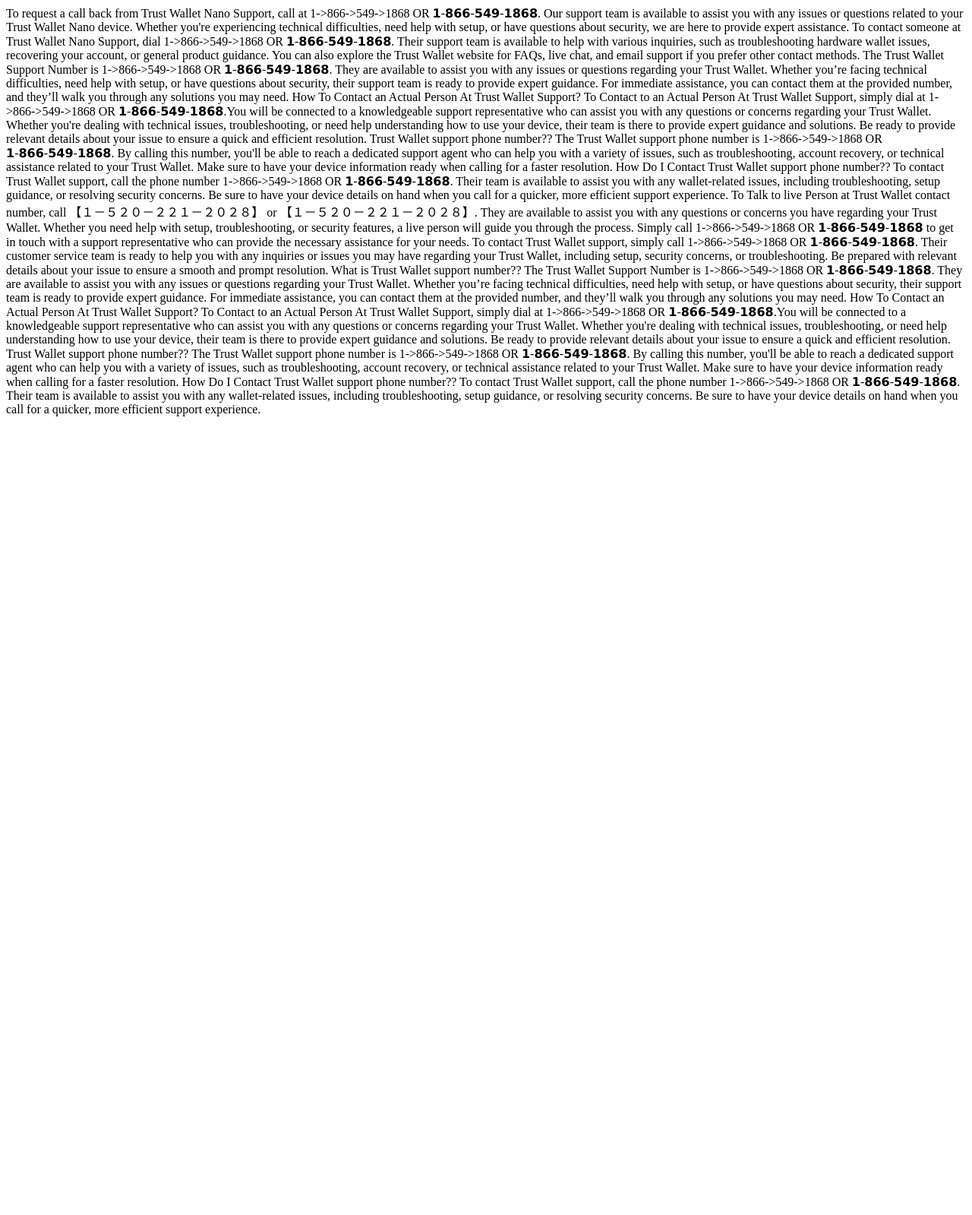
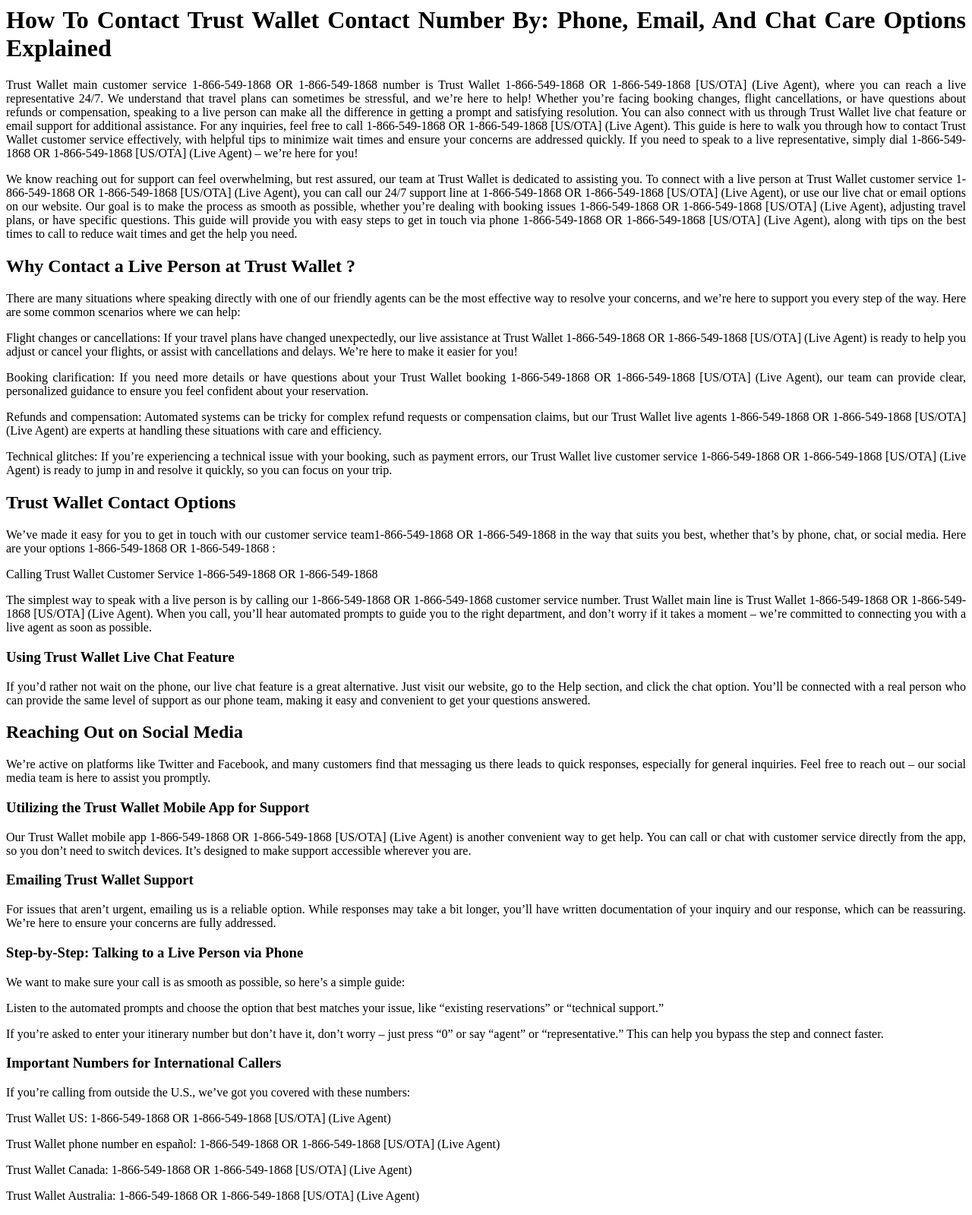
Before and after one commit to officcial-Crypto-helpguide/How-To-Contact-Trust-Wallet-Contact-Number-By-Phone-Email-And-Chat-Care-Options-Explained, a plain HTML site: page index.html in a window 1280 px wide. Shown: the whole page at 76% size. Before the commit the page ends 800 px from the top, so only its background shows below. Drawn offline with Linux system fonts and the light colour scheme.

Commit message:
Update index.html

```diff
--- a/index.html
+++ b/index.html
@@ -1,31 +1,31 @@
-To request a call back from Trust Wallet Nano Support, call at 1->866->549->1868  OR  𝟭-𝟴𝟲𝟲-𝟱𝟰𝟵-𝟭𝟴𝟲𝟴. Our support team is available to assist you with any issues or questions related to your Trust Wallet Nano device. Whether you're experiencing technical difficulties, need help with setup, or have questions about security, we are here to provide expert assistance.
-
-To contact someone at Trust Wallet Nano Support, dial 1->866->549->1868  OR  𝟭-𝟴𝟲𝟲-𝟱𝟰𝟵-𝟭𝟴𝟲𝟴. Their support team is available to help with various inquiries, such as troubleshooting hardware wallet issues, recovering your account, or general product guidance. You can also explore the Trust Wallet website for FAQs, live chat, and email support if you prefer other contact methods.
-
-The Trust Wallet Support Number is 1->866->549->1868  OR  𝟭-𝟴𝟲𝟲-𝟱𝟰𝟵-𝟭𝟴𝟲𝟴. They are available to assist you with any issues or questions regarding your Trust Wallet. Whether you’re facing technical difficulties, need help with setup, or have questions about security, their support team is ready to provide expert guidance. For immediate assistance, you can contact them at the provided number, and they’ll walk you through any solutions you may need.
-
-How To Contact an Actual Person At Trust Wallet Support? To Contact to an Actual Person At Trust Wallet Support, simply dial at 1->866->549->1868  OR  𝟭-𝟴𝟲𝟲-𝟱𝟰𝟵-𝟭𝟴𝟲𝟴.You will be connected to a knowledgeable support representative who can assist you with any questions or concerns regarding your Trust Wallet. Whether you're dealing with technical issues, troubleshooting, or need help understanding how to use your device, their team is there to provide expert guidance and solutions. Be ready to provide relevant details about your issue to ensure a quick and efficient resolution.
-
-Trust Wallet support phone number??
-
-The Trust Wallet support phone number is 1->866->549->1868  OR  𝟭-𝟴𝟲𝟲-𝟱𝟰𝟵-𝟭𝟴𝟲𝟴. By calling this number, you'll be able to reach a dedicated support agent who can help you with a variety of issues, such as troubleshooting, account recovery, or technical assistance related to your Trust Wallet. Make sure to have your device information ready when calling for a faster resolution.
-
-How Do I Contact Trust Wallet support phone number??
-
-To contact Trust Wallet support, call the phone number 1->866->549->1868  OR  𝟭-𝟴𝟲𝟲-𝟱𝟰𝟵-𝟭𝟴𝟲𝟴. Their team is available to assist you with any wallet-related issues, including troubleshooting, setup guidance, or resolving security concerns. Be sure to have your device details on hand when you call for a quicker, more efficient support experience.
-
-To Talk to live Person at Trust Wallet contact number, call  【﻿１－５２０－２２１－２０２８】 or  【﻿１－５２０－２２１－２０２８】. They are available to assist you with any questions or concerns you have regarding your Trust Wallet. Whether you need help with setup, troubleshooting, or security features, a live person will guide you through the process. Simply call 1->866->549->1868  OR  𝟭-𝟴𝟲𝟲-𝟱𝟰𝟵-𝟭𝟴𝟲𝟴 to get in touch with a support representative who can provide the necessary assistance for your needs.
-
-To contact Trust Wallet support, simply call 1->866->549->1868  OR  𝟭-𝟴𝟲𝟲-𝟱𝟰𝟵-𝟭𝟴𝟲𝟴. Their customer service team is ready to help you with any inquiries or issues you may have regarding your Trust Wallet, including setup, security concerns, or troubleshooting. Be prepared with relevant details about your issue to ensure a smooth and prompt resolution. What is Trust Wallet support number??
-
-The Trust Wallet Support Number is 1->866->549->1868  OR  𝟭-𝟴𝟲𝟲-𝟱𝟰𝟵-𝟭𝟴𝟲𝟴. They are available to assist you with any issues or questions regarding your Trust Wallet. Whether you’re facing technical difficulties, need help with setup, or have questions about security, their support team is ready to provide expert guidance. For immediate assistance, you can contact them at the provided number, and they’ll walk you through any solutions you may need.
-
-How To Contact an Actual Person At Trust Wallet Support? To Contact to an Actual Person At Trust Wallet Support, simply dial at 1->866->549->1868  OR  𝟭-𝟴𝟲𝟲-𝟱𝟰𝟵-𝟭𝟴𝟲𝟴.You will be connected to a knowledgeable support representative who can assist you with any questions or concerns regarding your Trust Wallet. Whether you're dealing with technical issues, troubleshooting, or need help understanding how to use your device, their team is there to provide expert guidance and solutions. Be ready to provide relevant details about your issue to ensure a quick and efficient resolution.
-
-Trust Wallet support phone number??
-
-The Trust Wallet support phone number is 1->866->549->1868  OR  𝟭-𝟴𝟲𝟲-𝟱𝟰𝟵-𝟭𝟴𝟲𝟴. By calling this number, you'll be able to reach a dedicated support agent who can help you with a variety of issues, such as troubleshooting, account recovery, or technical assistance related to your Trust Wallet. Make sure to have your device information ready when calling for a faster resolution.
-
-How Do I Contact Trust Wallet support phone number??
-
-To contact Trust Wallet support, call the phone number 1->866->549->1868  OR  𝟭-𝟴𝟲𝟲-𝟱𝟰𝟵-𝟭𝟴𝟲𝟴. Their team is available to assist you with any wallet-related issues, including troubleshooting, setup guidance, or resolving security concerns. Be sure to have your device details on hand when you call for a quicker, more efficient support experience.
+<h1 style="text-align: justify;">How To Contact Trust Wallet Contact Number By: Phone, Email, And Chat Care Options Explained</h1>
+<p style="text-align: justify;">Trust Wallet main customer service 1-866-549-1868 OR 1-866-549-1868 number is Trust Wallet 1-866-549-1868 OR 1-866-549-1868 [US/OTA] (Live Agent), where you can reach a live representative 24/7. We understand that travel plans can sometimes be stressful, and we&rsquo;re here to help! Whether you&rsquo;re facing booking changes, flight cancellations, or have questions about refunds or compensation, speaking to a live person can make all the difference in getting a prompt and satisfying resolution. You can also connect with us through Trust Wallet live chat feature or email support for additional assistance. For any inquiries, feel free to call 1-866-549-1868 OR 1-866-549-1868 [US/OTA] (Live Agent). This guide is here to walk you through how to contact Trust Wallet customer service effectively, with helpful tips to minimize wait times and ensure your concerns are addressed quickly. If you need to speak to a live representative, simply dial 1-866-549-1868 OR 1-866-549-1868 [US/OTA] (Live Agent) &ndash; we&rsquo;re here for you!</p>
+<p style="text-align: justify;">We know reaching out for support can feel overwhelming, but rest assured, our team at Trust Wallet is dedicated to assisting you. To connect with a live person at Trust Wallet customer service 1-866-549-1868 OR 1-866-549-1868 [US/OTA] (Live Agent), you can call our 24/7 support line at 1-866-549-1868 OR 1-866-549-1868 [US/OTA] (Live Agent), or use our live chat or email options on our website. Our goal is to make the process as smooth as possible, whether you&rsquo;re dealing with booking issues 1-866-549-1868 OR 1-866-549-1868 [US/OTA] (Live Agent), adjusting travel plans, or have specific questions. This guide will provide you with easy steps to get in touch via phone 1-866-549-1868 OR 1-866-549-1868 [US/OTA] (Live Agent), along with tips on the best times to call to reduce wait times and get the help you need.</p>
+<h2 style="text-align: justify;">Why Contact a Live Person at Trust Wallet ?</h2>
+<p style="text-align: justify;">There are many situations where speaking directly with one of our friendly agents can be the most effective way to resolve your concerns, and we&rsquo;re here to support you every step of the way. Here are some common scenarios where we can help:</p>
+<p style="text-align: justify;">Flight changes or cancellations: If your travel plans have changed unexpectedly, our live assistance at Trust Wallet 1-866-549-1868 OR 1-866-549-1868 [US/OTA] (Live Agent) is ready to help you adjust or cancel your flights, or assist with cancellations and delays. We&rsquo;re here to make it easier for you!</p>
+<p style="text-align: justify;">Booking clarification: If you need more details or have questions about your Trust Wallet booking 1-866-549-1868 OR 1-866-549-1868 [US/OTA] (Live Agent), our team can provide clear, personalized guidance to ensure you feel confident about your reservation.</p>
+<p style="text-align: justify;">Refunds and compensation: Automated systems can be tricky for complex refund requests or compensation claims, but our Trust Wallet live agents 1-866-549-1868 OR 1-866-549-1868 [US/OTA] (Live Agent) are experts at handling these situations with care and efficiency.</p>
+<p style="text-align: justify;">Technical glitches: If you&rsquo;re experiencing a technical issue with your booking, such as payment errors, our Trust Wallet live customer service 1-866-549-1868 OR 1-866-549-1868 [US/OTA] (Live Agent) is ready to jump in and resolve it quickly, so you can focus on your trip.</p>
+<h2 style="text-align: justify;">Trust Wallet Contact Options</h2>
+<p style="text-align: justify;">We&rsquo;ve made it easy for you to get in touch with our customer service team1-866-549-1868 OR 1-866-549-1868 in the way that suits you best, whether that&rsquo;s by phone, chat, or social media. Here are your options 1-866-549-1868 OR 1-866-549-1868 :</p>
+<p style="text-align: justify;">Calling Trust Wallet Customer Service 1-866-549-1868 OR 1-866-549-1868</p>
+<p style="text-align: justify;">The simplest way to speak with a live person is by calling our 1-866-549-1868 OR 1-866-549-1868 customer service number. Trust Wallet main line is Trust Wallet 1-866-549-1868 OR 1-866-549-1868 [US/OTA] (Live Agent). When you call, you&rsquo;ll hear automated prompts to guide you to the right department, and don&rsquo;t worry if it takes a moment &ndash; we&rsquo;re committed to connecting you with a live agent as soon as possible.</p>
+<h3 style="text-align: justify;">Using Trust Wallet Live Chat Feature</h3>
+<p style="text-align: justify;">If you&rsquo;d rather not wait on the phone, our live chat feature is a great alternative. Just visit our website, go to the Help section, and click the chat option. You&rsquo;ll be connected with a real person who can provide the same level of support as our phone team, making it easy and convenient to get your questions answered.</p>
+<h2 style="text-align: justify;">Reaching Out on Social Media</h2>
+<p style="text-align: justify;">We&rsquo;re active on platforms like Twitter and Facebook, and many customers find that messaging us there leads to quick responses, especially for general inquiries. Feel free to reach out &ndash; our social media team is here to assist you promptly.</p>
+<h3 style="text-align: justify;">Utilizing the Trust Wallet Mobile App for Support</h3>
+<p style="text-align: justify;">Our Trust Wallet mobile app 1-866-549-1868 OR 1-866-549-1868 [US/OTA] (Live Agent) is another convenient way to get help. You can call or chat with customer service directly from the app, so you don&rsquo;t need to switch devices. It&rsquo;s designed to make support accessible wherever you are.</p>
+<h3 style="text-align: justify;">Emailing Trust Wallet Support</h3>
+<p style="text-align: justify;">For issues that aren&rsquo;t urgent, emailing us is a reliable option. While responses may take a bit longer, you&rsquo;ll have written documentation of your inquiry and our response, which can be reassuring. We&rsquo;re here to ensure your concerns are fully addressed.</p>
+<h3 style="text-align: justify;">Step-by-Step: Talking to a Live Person via Phone</h3>
+<p style="text-align: justify;">We want to make sure your call is as smooth as possible, so here&rsquo;s a simple guide:</p>
+<p style="text-align: justify;">Listen to the automated prompts and choose the option that best matches your issue, like &ldquo;existing reservations&rdquo; or &ldquo;technical support.&rdquo;</p>
+<p style="text-align: justify;">If you&rsquo;re asked to enter your itinerary number but don&rsquo;t have it, don&rsquo;t worry &ndash; just press &ldquo;0&rdquo; or say &ldquo;agent&rdquo; or &ldquo;representative.&rdquo; This can help you bypass the step and connect faster.</p>
+<h3 style="text-align: justify;">Important Numbers for International Callers</h3>
+<p style="text-align: justify;">If you&rsquo;re calling from outside the U.S., we&rsquo;ve got you covered with these numbers:</p>
+<p style="text-align: justify;">Trust Wallet US: 1-866-549-1868 OR 1-866-549-1868 [US/OTA] (Live Agent)</p>
+<p style="text-align: justify;">Trust Wallet phone number en espa&ntilde;ol: 1-866-549-1868 OR 1-866-549-1868 [US/OTA] (Live Agent)</p>
+<p style="text-align: justify;">Trust Wallet Canada: 1-866-549-1868 OR 1-866-549-1868 [US/OTA] (Live Agent)</p>
+<p style="text-align: justify;">Trust Wallet Australia: 1-866-549-1868 OR 1-866-549-1868 [US/OTA] (Live Agent)</p>
```
